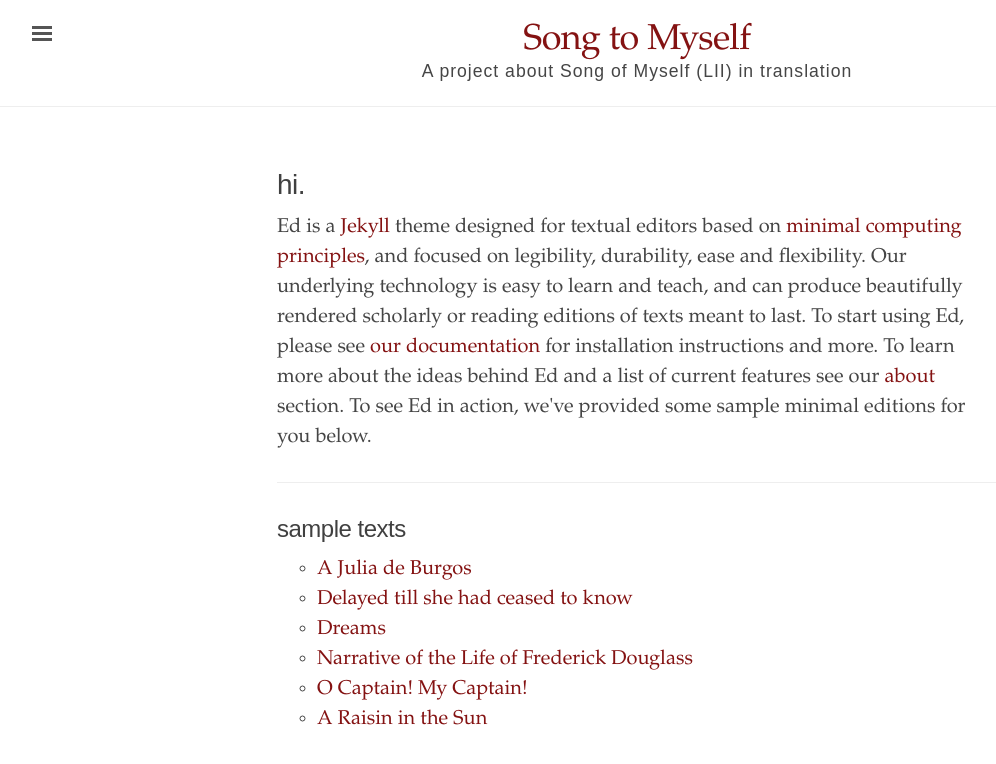
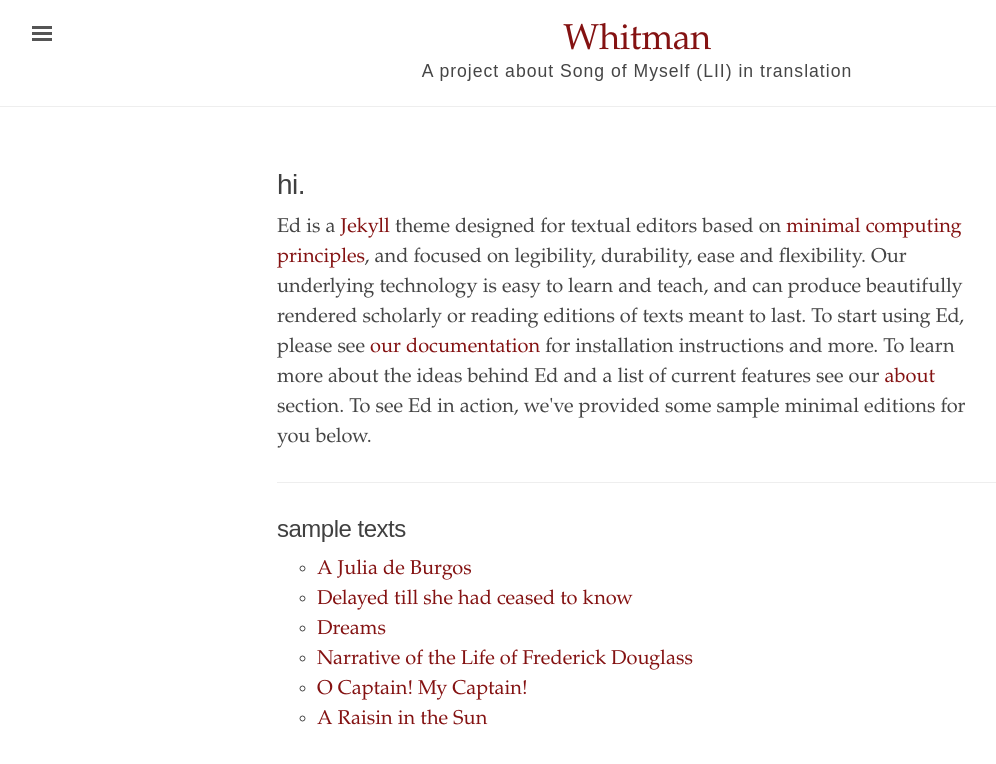
Before and after one commit to nuriasanchezm/songofortomyself, a Jekyll site: the page built from index.html, in a window 1280 px wide. Shown: the top 764 px of the page, without its empty margins (3-999 px from the left). Built offline with Jekyll 4.4.1, drawn with Linux system fonts in a browser that asks for light colours.

Commit message:
name change to whitman

```diff
--- a/_config.yml
+++ b/_config.yml
@@ -1,11 +1,11 @@
 # Built with Jekyll 3.6.0
 
 # Setup
-title:               Song to Myself
+title:               Whitman
 tagline:             'A project about Song of Myself (LII) in translation'
 description:         'something abt ww in translation pointing out borges'
 url:                 ''
-baseurl:             '/songtomyself'
+baseurl:             '/Whitman'
 
 # About/contact
 author:
```
